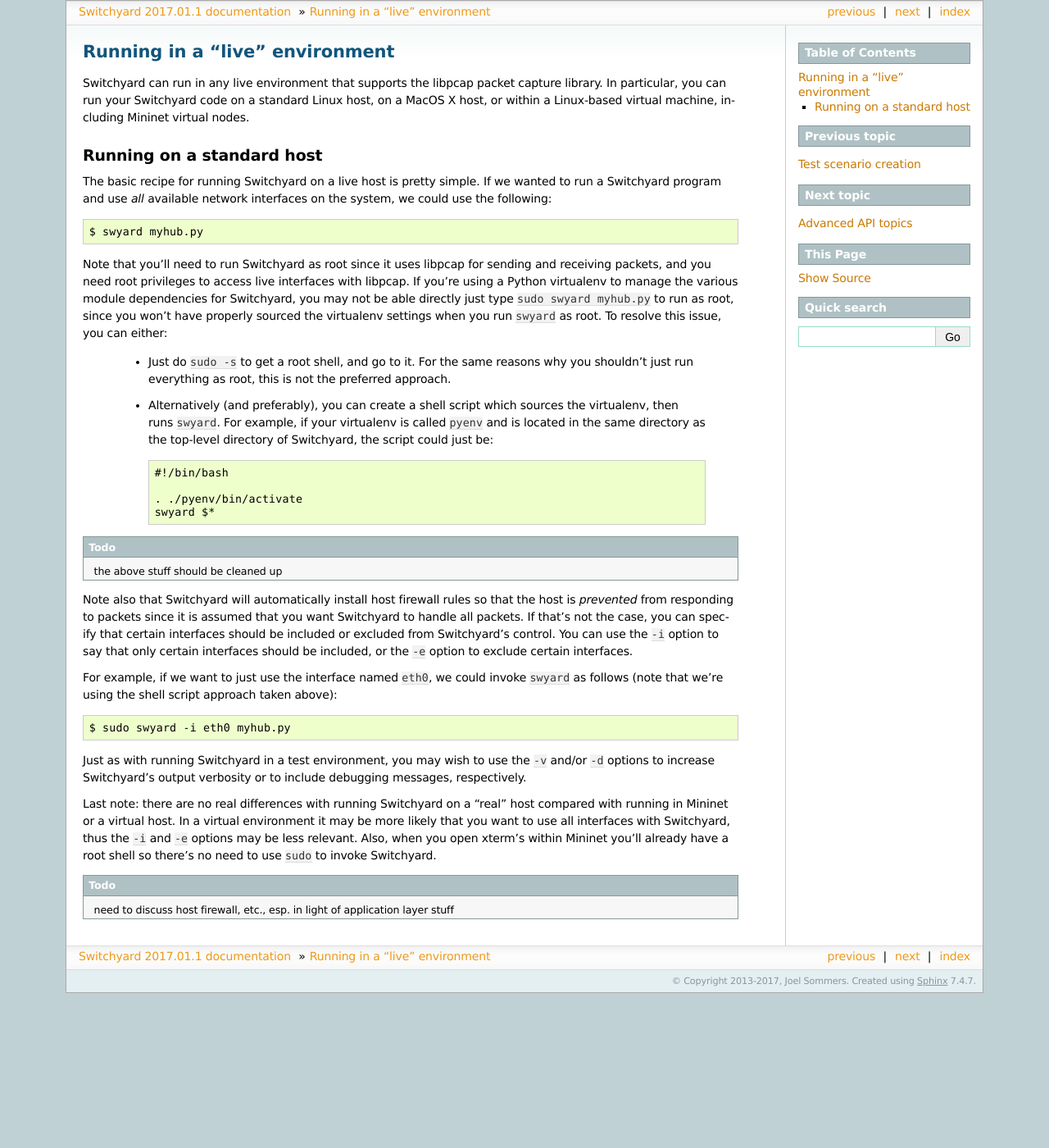
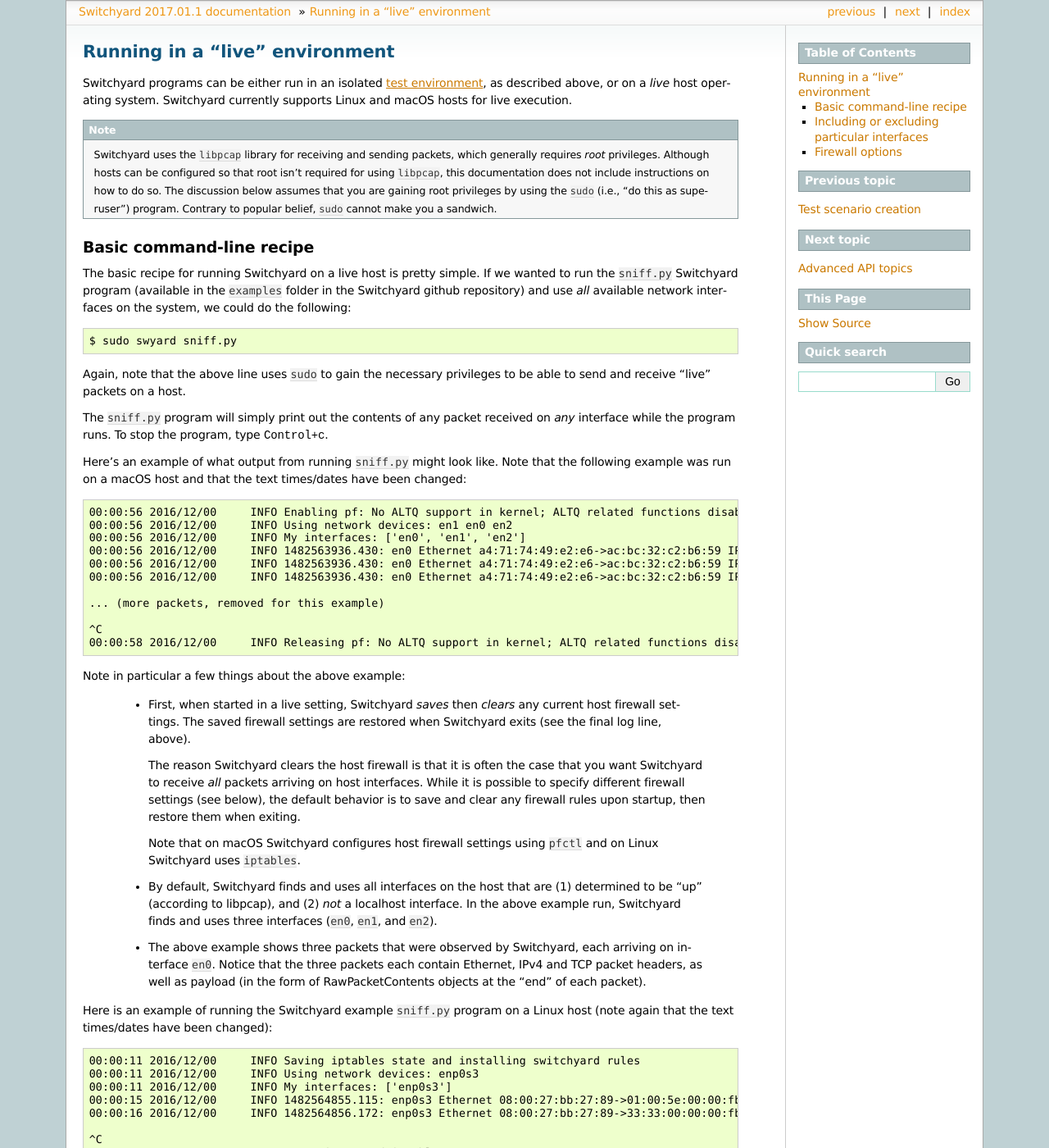
Before and after one commit to jsommers/switchyard, a Sphinx documentation site: the page built from documentation/live_execution.rst, in a window 1280 px wide and 1400 px high. Shown: the whole window at 82% size. Built offline with Sphinx 7.4.7, drawn with Linux system fonts in a browser that asks for light colours; some of the changed text lies outside the part shown.

Commit message:
Work on live execution

```diff
--- a/documentation/live_execution.rst
+++ b/documentation/live_execution.rst
@@ -3,38 +3,108 @@
 Running in a "live" environment
 *******************************
 
-Switchyard can run in any live environment that supports the libpcap packet capture library.  In particular, you can run your Switchyard code on a standard Linux host, on a MacOS X host, or within a Linux-based virtual machine, including Mininet virtual nodes.
+Switchyard programs can be either run in an isolated :ref:`test environment <runtest>`, as described above, or on a *live* host operating system.  Switchyard currently supports Linux and macOS hosts for live execution.
 
-Running on a standard host
-==========================
+.. note::
+
+   Switchyard uses the ``libpcap`` library for receiving and sending packets, which generally requires *root* privileges.  Although hosts can be configured so that root isn't required for using ``libpcap``, this documentation does not include instructions on how to do so.  The discussion below assumes that you are gaining root privileges by using the ``sudo`` (i.e., "do this as superuser") program.  Contrary to popular belief, ``sudo`` cannot make you a sandwich.
 
 
-The basic recipe for running Switchyard on a live host is pretty simple.  If we wanted to run a Switchyard program and use *all* available network interfaces on the system, we could use the following::
+Basic command-line recipe
+^^^^^^^^^^^^^^^^^^^^^^^^^
 
-    $ swyard myhub.py
+The basic recipe for running Switchyard on a live host is pretty simple.  If we wanted to run the ``sniff.py`` Switchyard program (available in the ``examples`` folder in the Switchyard github repository) and use *all* available network interfaces on the system, we could do the following:
 
-Note that you'll need to run Switchyard as root since it uses libpcap for sending and receiving packets, and you need root privileges to access live interfaces with libpcap.  If you're using a Python virtualenv to manage the various module dependencies for Switchyard, you may not be able directly just type ``sudo swyard myhub.py`` to run as root, since you won't have properly sourced the virtualenv settings when you run ``swyard`` as root.  To resolve this issue, you can either:
+.. code-block:: none
 
- * Just do ``sudo -s`` to get a root shell, and go to it.  For the same reasons why you shouldn't just run everything as root, this is not the preferred approach.
+    $ sudo swyard sniff.py
 
- * Alternatively (and preferably), you can create a shell script which sources the virtualenv, then runs ``swyard``.  For example, if your virtualenv is called ``pyenv`` and is located in the same directory as the top-level directory of Switchyard, the script could just be::
+Again, note that the above line uses ``sudo`` to gain the necessary privileges to be able to send and receive "live" packets on a host.
 
-    #!/bin/bash
+The ``sniff.py`` program will simply print out the contents of any packet received on *any* interface while the program runs.  To stop the program, type :kbd:`Control+c`.
 
-    . ./pyenv/bin/activate
-    swyard $*
+Here's an example of what output from running ``sniff.py`` might look like.  Note that the following example was run on a macOS host and that the text times/dates have been changed:
 
-.. todo:: the above stuff should be cleaned up
+.. code-block:: none
+
+    00:00:56 2016/12/00     INFO Enabling pf: No ALTQ support in kernel; ALTQ related functions disabled; pf enabled; Token : 15170097737539790927
+    00:00:56 2016/12/00     INFO Using network devices: en1 en0 en2
+    00:00:56 2016/12/00     INFO My interfaces: ['en0', 'en1', 'en2']
+    00:00:56 2016/12/00     INFO 1482563936.430: en0 Ethernet a4:71:74:49:e2:e6->ac:bc:32:c2:b6:59 IP | IPv4 104.84.41.100->192.168.0.102 TCP | TCP 443->51094 (A 1772379675:466295739) | RawPacketContents (1448 bytes) b'\x17\x03\x03\x0c-\xc5\xeap\xd1L'...
+    00:00:56 2016/12/00     INFO 1482563936.430: en0 Ethernet a4:71:74:49:e2:e6->ac:bc:32:c2:b6:59 IP | IPv4 104.84.41.100->192.168.0.102 TCP | TCP 443->51094 (A 1772381123:466295739) | RawPacketContents (1448 bytes) b'\xca5K\xfb\x88\x01\xec\xb4\xf0\x84'...
+    00:00:56 2016/12/00     INFO 1482563936.430: en0 Ethernet a4:71:74:49:e2:e6->ac:bc:32:c2:b6:59 IP | IPv4 104.84.41.100->192.168.0.102 TCP | TCP 443->51094 (PA 1772382571:466295739) | RawPacketContents (226 bytes) b'\xb1\x9d\xad8g]\xc3\xech\x9e'...
+
+    ... (more packets, removed for this example)
+
+    ^C
+    00:00:58 2016/12/00     INFO Releasing pf: No ALTQ support in kernel; ALTQ related functions disabled; disable request successful. 1 more pf enable reference(s) remaining, pf still enabled.
 
 
-Note also that Switchyard will automatically install host firewall rules so that the host is *prevented* from responding to packets since it is assumed that you want Switchyard to handle all packets.  If that's not the case, you can specify that certain interfaces should be included or excluded from Switchyard's control.  You can use the ``-i`` option to say that only certain interfaces should be included, or the ``-e`` option to exclude certain interfaces.
+Note in particular a few things about the above example:
 
-For example, if we want to just use the interface named ``eth0``, we could invoke ``swyard`` as follows (note that we're using the shell script approach taken above)::
+  * First, when started in a live setting, Switchyard *saves* then *clears* any current host firewall settings.  The saved firewall settings are restored when Switchyard exits (see the final log line, above).
 
-    $ sudo swyard -i eth0 myhub.py
+    The reason Switchyard clears the host firewall is that it is often the case that you want Switchyard to receive *all* packets arriving on host interfaces.  While it is possible to specify different firewall settings (see below), the default behavior is to save and clear any firewall rules upon startup, then restore them when exiting.
 
-Just as with running Switchyard in a test environment, you may wish to use the ``-v`` and/or ``-d`` options to increase Switchyard's output verbosity or to include debugging messages, respectively.
+    Note that on macOS Switchyard configures host firewall settings using ``pfctl`` and on Linux Switchyard uses ``iptables``.
 
-Last note: there are no real differences with running Switchyard on a "real" host compared with running in Mininet or a virtual host.  In a virtual environment it may be more likely that you want to use all interfaces with Switchyard, thus the ``-i`` and ``-e`` options may be less relevant.  Also, when you open xterm's within Mininet you'll already have a root shell so there's no need to use ``sudo`` to invoke Switchyard.
+  * By default, Switchyard finds and uses all interfaces on the host that are (1) determined to be "up" (according to libpcap), and (2) *not* a localhost interface.  In the above example run, Switchyard finds and uses three interfaces (``en0``, ``en1``, and ``en2``).
 
-.. todo:: need to discuss host firewall, etc., esp. in light of application layer stuff
+  * The above example shows three packets that were observed by Switchyard, each arriving on interface ``en0``.  Notice that the three packets each contain Ethernet, IPv4 and TCP packet headers, as well as payload (in the form of RawPacketContents objects at the "end" of each packet).
+
+
+Here is an example of running the Switchyard example ``sniff.py`` program on a Linux host (note again that the text times/dates have been changed):
+
+.. code-block:: none
+
+    00:00:11 2016/12/00     INFO Saving iptables state and installing switchyard rules
+    00:00:11 2016/12/00     INFO Using network devices: enp0s3
+    00:00:11 2016/12/00     INFO My interfaces: ['enp0s3']
+    00:00:15 2016/12/00     INFO 1482564855.115: enp0s3 Ethernet 08:00:27:bb:27:89->01:00:5e:00:00:fb IP | IPv4 10.0.2.15->224.0.0.251 UDP | UDP 5353->5353 | RawPacketContents (45 bytes) b'\x00\x00\x00\x00\x00\x02\x00\x00\x00\x00'...
+    00:00:16 2016/12/00     INFO 1482564856.172: enp0s3 Ethernet 08:00:27:bb:27:89->33:33:00:00:00:fb IPv6 | IPv6 fe80::a00:27ff:febb:2789->ff02::fb UDP | UDP 5353->5353 | RawPacketContents (45 bytes) b'\x00\x00\x00\x00\x00\x02\x00\x00\x00\x00'...
+
+    ^C
+    00:00:23 2016/12/00     INFO Restoring saved iptables state
+
+Comparing the above output to the earlier macOS output, observe that:
+
+  * The firewall save/restore log lines (first and last) are somewhat different, reflecting the fact that ``iptables`` is used on Linux instead of ``pf``.
+
+  * There is one interface found and used by Switchyard: ``enp0s3``.
+
+  * Two packets are included in the output above: an IPv4 UDP packet and an IPv6 UDP packet.
+
+As with running Switchyard in a test environment, you may wish to use the ``-v`` and/or ``-d`` options to increase Switchyard's output verbosity or to include debugging messages, respectively.
+
+
+Including or excluding particular interfaces
+^^^^^^^^^^^^^^^^^^^^^^^^^^^^^^^^^^^^^^^^^^^^
+
+When running Switchyard in a virtual machine environment such as on a Mininet container host, it is often the case that you want Switchyard to "take over" all available network interfaces on the host.  When running Switchyard in other environments, however, you may want to restrict the interfaces that it uses.  You may even want Switchyard to use the localhost interface (typically named ``lo0`` or ``lo``).  There are two command-line options that can be used for these purposes.
+
+.. option:: -i <interface-name>
+
+   Explicitly *include* the given interface for use by Switchyard.  This option can be used more than once to include more than one interface.
+
+   If this option is given, *only* the interfaces specified by ``-i`` options will be used by Switchyard.  If no ``-i`` option is specified, Switchyard uses all available interfaces *except* the localhost interface.
+
+   To use a localhost interface, you must explicitly include it using this option.
+
+.. option:: -x <interface-name>
+
+   Explicitly *exclude* the given interface for use by Switchyard.  This option can be used more than once to exclude more than one interface.
+
+   Switchyard's behavior with this option is to first discover *all* interfaces available on the host, then to remove any specified by ``-x``.
+
+Note that given the semantics described above, it generally makes sense only to specify *one* of ``-i`` or ``-x``.
+
+
+Firewall options
+^^^^^^^^^^^^^^^^
+
+As noted above, Switchyard's default behavior is to
+
+
+tcp:*
+udp:*
+icmp:*
```
Also changed, not shown: documentation/problems_solutions.rst (line endings or trailing spaces).
